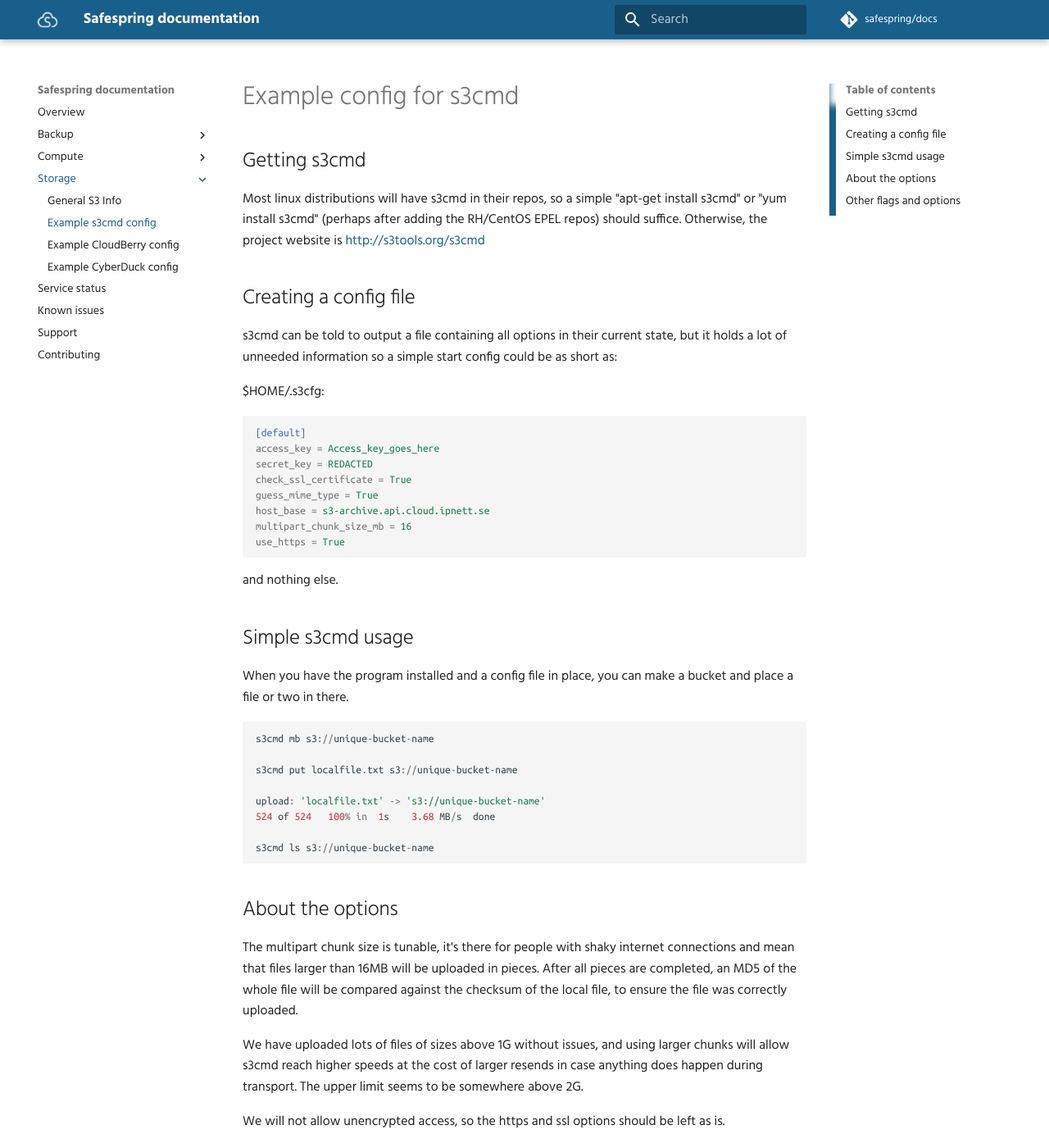
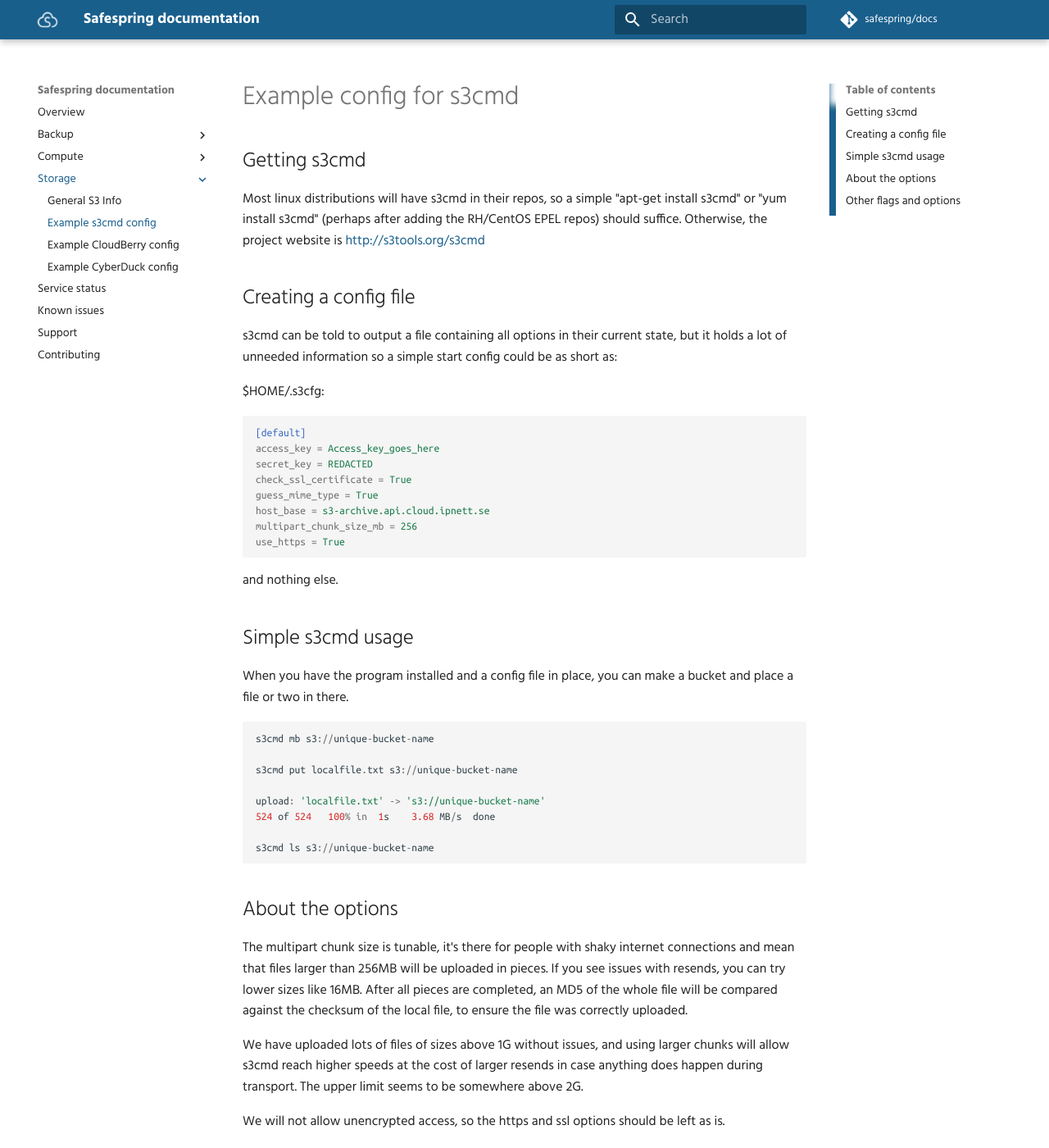
Before and after one commit to safespring/docs, an MkDocs documentation site: the page built from content/storage/s3cmd.md, in a window 1280 px wide and 1400 px high. Shown: the whole window at 82% size. Built offline with MkDocs 1.6.1 and Material for MkDocs 9.7.7, drawn with Linux system fonts in a browser that asks for light colours; comment, search, counter and statistics services are not loaded; old or Windows-style settings are respelled for this version of MkDocs.

Commit message:
Bump default chunk size to sunet levels

```diff
--- a/content/storage/s3cmd.md
+++ b/content/storage/s3cmd.md
@@ -16,7 +16,7 @@
     check_ssl_certificate = True
     guess_mime_type = True
     host_base = s3-archive.api.cloud.ipnett.se
-    multipart_chunk_size_mb = 16
+    multipart_chunk_size_mb = 256
     use_https = True
 
 and nothing else.
@@ -37,8 +37,7 @@
 
 ## About the options
 
-The multipart chunk size is tunable, it's there for people with shaky internet connections and mean that files larger than 16MB will be uploaded in pieces.
-After all pieces are completed, an MD5 of the whole file will be compared against the checksum of the local file, to ensure the file was correctly uploaded.
+The multipart chunk size is tunable, it's there for people with shaky internet connections and mean that files larger than 256MB will be uploaded in pieces. If you see issues with resends, you can try lower sizes like 16MB. After all pieces are completed, an MD5 of the whole file will be compared against the checksum of the local file, to ensure the file was correctly uploaded.
 
 We have uploaded lots of files of sizes above 1G without issues, and using larger chunks will allow s3cmd reach higher speeds at the cost of larger resends in case anything does happen during transport. The upper limit seems to be somewhere above 2G.
 
```
